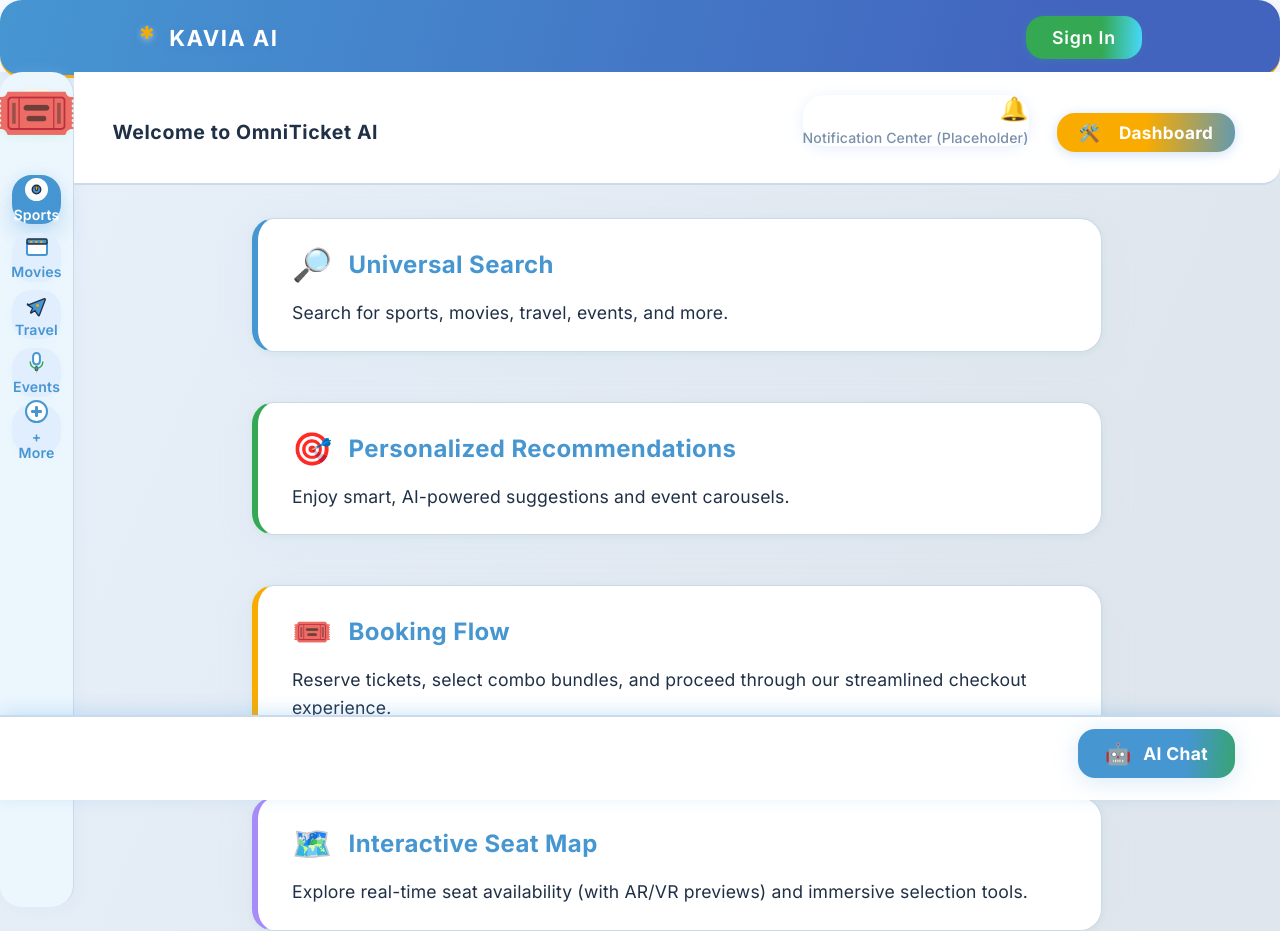
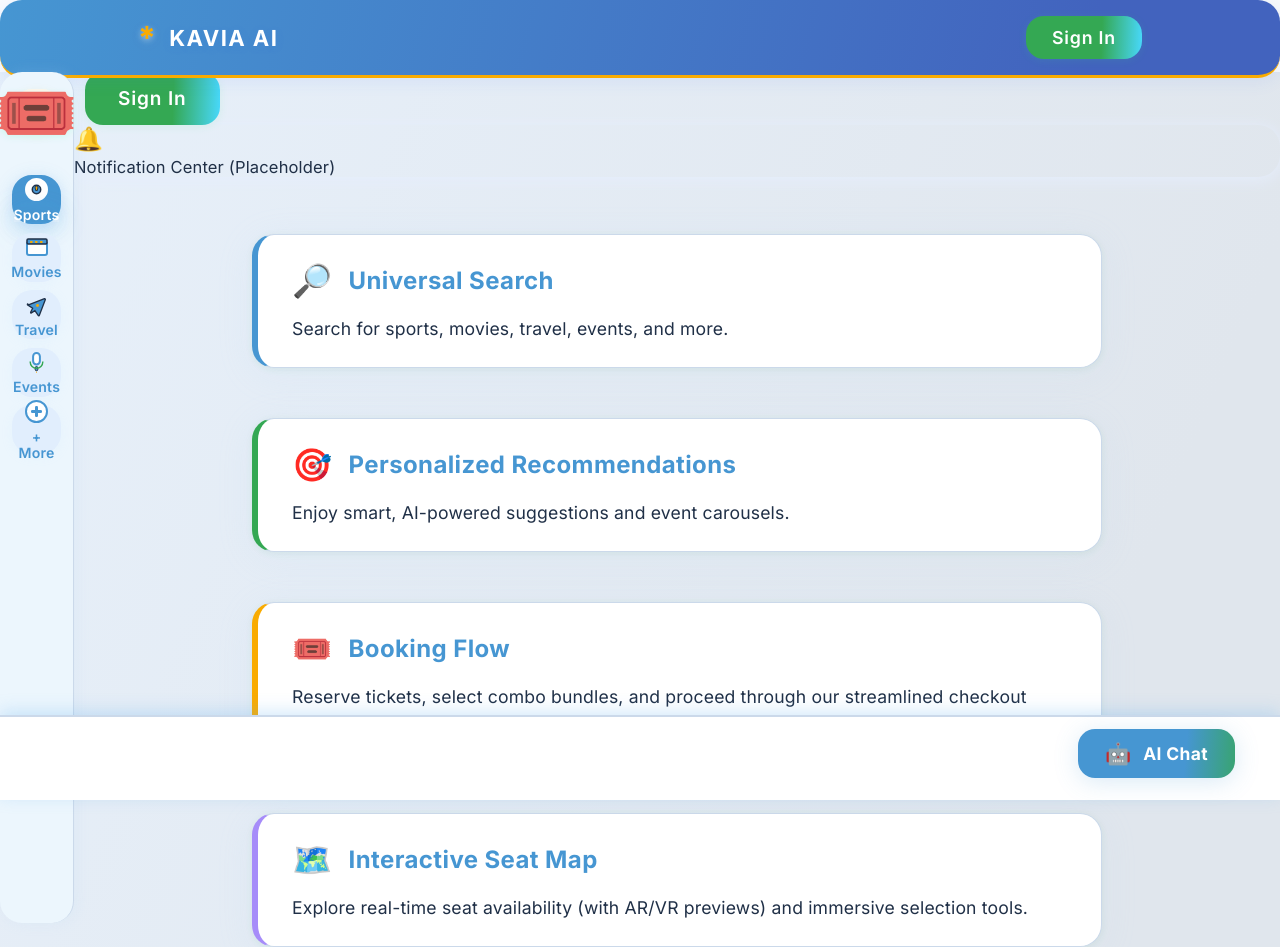
Before and after one commit to Workflow-Manager-admin/omniticket-ai-23181-5b174098, a React (Create React App) app in the folder omniticket_ai/: page / in a window 1280 px wide. Built offline with nearby package versions, Linux system fonts and the light colour scheme; the HTML template or start-up script is replaced by a standard one.

Commit message:
Auto-commit: Changes as of 2025-05-29T05:11:01.147691+00:00

```diff
--- a/omniticket_ai/src/MainContainer.js
+++ b/omniticket_ai/src/MainContainer.js
@@ -3,16 +3,17 @@
 
 /**
  * PUBLIC_INTERFACE
- * MainContainer: Vertical navigation bar with modern SVG icon buttons for each domain.
+ * MainContainer: Arranges main features as separate, professional sections with clear visual distinction.
  */
 function MainContainer() {
-  // Dummy state logic/skipped for now, as placeholder is sufficient
   return (
     <div className="main-container vertical-layout">
       {/* Side Vertical Navigation */}
       <nav className="vertical-nav" aria-label="Domain Navigation">
         <div className="nav-brand">
-          <span role="img" aria-label="Logo" className="nav-logo">🎟️</span>
+          <span role="img" aria-label="Logo" className="nav-logo">
+            🎟️
+          </span>
         </div>
         <div className="vertical-nav-tabs">
           {/* SVG Icon Buttons for each domain */}
@@ -76,45 +77,29 @@
         </div>
       </nav>
 
-      {/* Main Content + Notification/Action Button Cluster */}
+      {/* Main Content Area */}
       <div className="main-content-area">
-        {/* Top Header with Notification Center, AI Chatbot, and Dashboard */}
-        {/*
-          Layout structure:
-          - Notification bell and Notification Center (left/top)
-          - AI Chatbot and Dashboard buttons clustered to the right/top-right on desktop, fixed to bottom on mobile
-          All buttons have dedicated containers and spacing, avoiding overlap on any device.
-        */}
-        <header className="main-header new-action-header">
-          <div className="header-title">
-            {/* Could add user avatar, time, etc, here */}
-            <span style={{ fontWeight: 700, fontSize: "1.22rem", letterSpacing: ".03em" }}>
-              Welcome to OmniTicket AI
-            </span>
+        {/* Professional sign-in bar & Notification Center below it */}
+        <div className="signin-ntf-bar">
+          <div className="signin-bar">
+            <button className="btn btn-large main-signin-btn">Sign In</button>
           </div>
-          {/* All action buttons/notifications grouped for visual clarity */}
-          <div className="header-action-group">
-            {/* Notification Center */}
-            <aside className="header-notification-center" aria-label="Notifications">
-              <div className="notification-bell" title="Notifications">🔔</div>
-              <div className="notification-center-placeholder">
-                Notification Center (Placeholder)
-              </div>
-            </aside>
-            {/* Dashboard Access Button (header-aligned, not floating) */}
-            <aside className="main-dashboard-access header-aligned">
-              <button className="dashboard-access-btn" tabIndex="0">
-                <span role="img" aria-label="Admin" style={{ marginRight: 7 }}>🛠️</span>
-                <span className="dashboard-btn-label">Dashboard</span>
-              </button>
-            </aside>
-          </div>
-        </header>
+          <aside className="main-notification-center" aria-label="Notifications">
+            <div className="notification-bell" title="Notifications">
+              🔔
+            </div>
+            <div className="main-notification-center-label">
+              Notification Center (Placeholder)
+            </div>
+          </aside>
+        </div>
 
-        {/* Universal Search - Card/Section */}
+        {/* Feature Cards: */}
         <section className="main-feature-card search-card">
           <div className="feature-card-header">
-            <span className="feature-card-icon" role="img" aria-label="Search">🔎</span>
+            <span className="feature-card-icon" role="img" aria-label="Search">
+              🔎
+            </span>
             <span className="feature-card-title">Universal Search</span>
           </div>
           <div className="feature-card-body main-search-bar-placeholder">
@@ -122,10 +107,11 @@
           </div>
         </section>
 
-        {/* Personalized Recommendations - Card/Section */}
         <section className="main-feature-card recommendations-card">
           <div className="feature-card-header">
-            <span className="feature-card-icon" role="img" aria-label="Recommendations">🎯</span>
+            <span className="feature-card-icon" role="img" aria-label="Recommendations">
+              🎯
+            </span>
             <span className="feature-card-title">Personalized Recommendations</span>
           </div>
           <div className="feature-card-body recommendations-placeholder">
@@ -133,10 +119,11 @@
           </div>
         </section>
 
-        {/* Booking Flow - Card/Section */}
         <section className="main-feature-card booking-card">
           <div className="feature-card-header">
-            <span className="feature-card-icon" role="img" aria-label="Booking">🎟️</span>
+            <span className="feature-card-icon" role="img" aria-label="Booking">
+              🎟️
+            </span>
             <span className="feature-card-title">Booking Flow</span>
           </div>
           <div className="feature-card-body booking-placeholder">
@@ -144,10 +131,11 @@
           </div>
         </section>
 
-        {/* Interactive Seat Map - Card/Section */}
         <section className="main-feature-card seatmap-card">
           <div className="feature-card-header">
-            <span className="feature-card-icon" role="img" aria-label="Seat Map">🗺️</span>
+            <span className="feature-card-icon" role="img" aria-label="Seat Map">
+              🗺️
+            </span>
             <span className="feature-card-title">Interactive Seat Map</span>
           </div>
           <div className="feature-card-body seatmap-placeholder">
@@ -158,7 +146,9 @@
       {/* Persistent Action Bar: AI Chatbot button fixed at bottom for both desktop and mobile */}
       <div className="persistent-fab-bar">
         <button className="chatbot-fab-btn" tabIndex="0">
-          <span role="img" aria-label="AI" style={{ fontSize: 21, verticalAlign: "middle" }}>🤖</span>
+          <span role="img" aria-label="AI" style={{ fontSize: 21, verticalAlign: "middle" }}>
+            🤖
+          </span>
           <span className="chatbot-btn-label">AI Chat</span>
         </button>
       </div>
```
